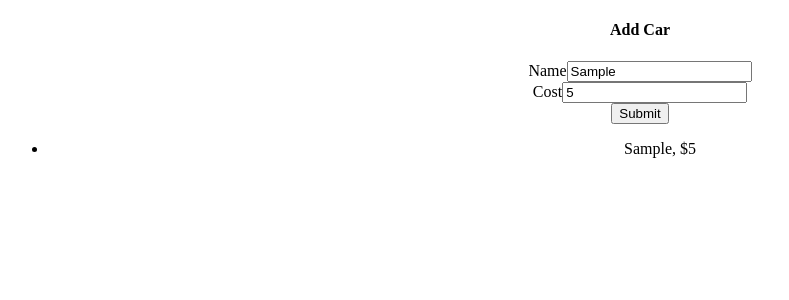
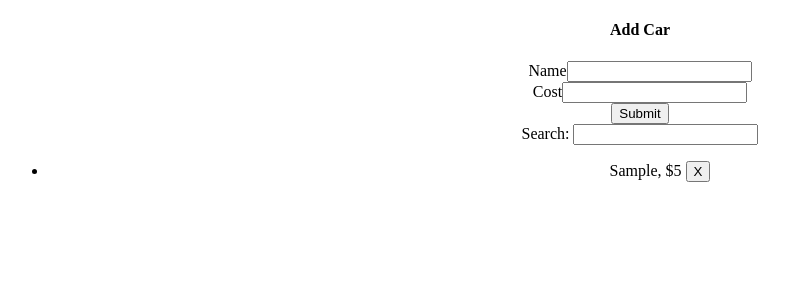
Before and after one commit to ianrboyle/react-ts-redux, a React (Create React App) app: page / in a window 1280 px wide. Both pictures are taken after typing "Sample", "5" into the empty fields and a click on the button "Submit". Shown: the top 300 px of the page, without its empty margins (0-789 px from the left). Built offline with nearby package versions, Linux system fonts and the light colour scheme.

Commit message:
adds search functionality

```diff
--- a/src/App.tsx
+++ b/src/App.tsx
@@ -3,11 +3,13 @@ import React from 'react';
 import './App.css';
 import { CarForm } from './components/CarForm';
 import { CarList } from './components/CarList';
+import { CarSearch } from './components/CarSearch';
 
 function App() {
   return (
     <div className="App">
       <CarForm />
+      <CarSearch />
       <CarList />
     </div>
   );
--- a/src/components/CarList.tsx
+++ b/src/components/CarList.tsx
@@ -1,16 +1,39 @@
 import React from 'react'
-import { useSelector} from 'react-redux'
-import { IState } from '../store'
 import { ICarModel } from '../store/slices/formSlice'
+import {useDispatch, useSelector} from 'react-redux';
+import { changeName, changeCost, addCar, IState, removeCar } from '../store';
+import { carsReducer } from '../store/slices/carSlice';
+
 export const CarList = () => {
-  const carList = useSelector((state: IState) => state.cars.cars)
+  const carList = useSelector((state: IState) => {
+    if (state.cars.cars && state.cars.searchTerm !== undefined){
+      return state.cars.cars.filter((car) => car.name?.toLocaleLowerCase().includes(state.cars.searchTerm?.toLocaleLowerCase()))
+    }
+
+  })
+
+  // const carsToShow = carList?.map((car) => {
+  //     if (searchTerm){
+  //       if (car.name?.includes(searchTerm)){
+  //         return car
+  //       }
+  //     } else {
+  //       return car
+  //     }
+  // })
+
+  const dispatch = useDispatch();
+  const removeCarFromList = (carId: string | undefined) => {
+    dispatch(removeCar(carId))
+  }
   return (
-    <div>     {carList?.map((c: ICarModel) => {
+    <div>     {carList?.map((c) => {
       return (
         <ul>
         <li>
+
           <p>
-          {c.name}, ${c.cost}
+          {c?.name}, ${c?.cost} <button onClick={()=> removeCarFromList(c?.id)}>X</button>
           </p>
 
         </li>
--- a/src/components/CarSearch.tsx
+++ b/src/components/CarSearch.tsx
@@ -1,7 +1,18 @@
-import React from 'react'
+import React, { ChangeEvent } from 'react'
+import { ICarModel } from '../store/slices/formSlice'
+import {useDispatch, useSelector} from 'react-redux';
+import { changeSearchTerm, IState, removeCar } from '../store';
+export const CarSearch = () => {
 
-export const CarSearch = () => {
+  const searchTerm = useSelector((state: IState) => state.cars.searchTerm);
+  const dispatch = useDispatch();
+  const handleSearch = (event: ChangeEvent<HTMLInputElement>) => {
+    dispatch(changeSearchTerm(event.target.value))
+  }
   return (
-    <div>CarSearch</div>
+    <div>
+      <label htmlFor="">Search: </label>
+      <input value={searchTerm} onChange={handleSearch} type="text" />
+    </div>
   )
 }
--- a/src/store/slices/carSlice.ts
+++ b/src/store/slices/carSlice.ts
@@ -5,18 +5,22 @@ import { ICarModel, Action } from './formSlice';
 
 
 export interface ICarSliceModel {
-  searchTerm: string | undefined;
+  searchTerm: string;
   cars: ICarModel[] | undefined;
 }
 const initialState: ICarSliceModel = {
   searchTerm: "",
   cars: []
 }
+export interface ISearchTermAction {
+  payload: string;
+  type: any;
+}
 const carSlice = createSlice({
   name: 'cars',
   initialState: initialState,
   reducers: {
-    changeSearchTerm(state, action) {
+    changeSearchTerm(state: ICarSliceModel, action: ISearchTermAction) {
       state.searchTerm = action.payload
     },
     addCar(state: ICarSliceModel, action: Action) {
@@ -31,10 +35,10 @@ const carSlice = createSlice({
         id: nanoid()
       });
     },
-    removeCar(state, action: Action){
+    removeCar(state, action){
       // Assume action.payload is the id of the car we want
       const updatedCars = state.cars?.filter((car) => {
-        return car.id !== action.payload?.id;
+        return car.id !== action.payload;
       })
       state.cars = updatedCars;
     }
--- a/src/store/slices/formSlice.ts
+++ b/src/store/slices/formSlice.ts
@@ -1,5 +1,5 @@
 import { createSlice } from '@reduxjs/toolkit'
-
+import { addCar } from './carSlice';
 
 export interface ICarModel {
   name: string | undefined;
@@ -27,6 +27,16 @@ const formSlice = createSlice({
     changeCost(state, action: Action){
       state.cost = action.payload?.cost;
     }
+  },
+  extraReducers(builder) {
+    builder.addCase(addCar, (state: ICarModel, action) => {
+      state.name = "";
+      state.cost = 0;
+    })
+    // addCar(state, action){
+    //   state.name = "";
+    //   state.cost = 0;
+    // }
   }
 })
 
```
